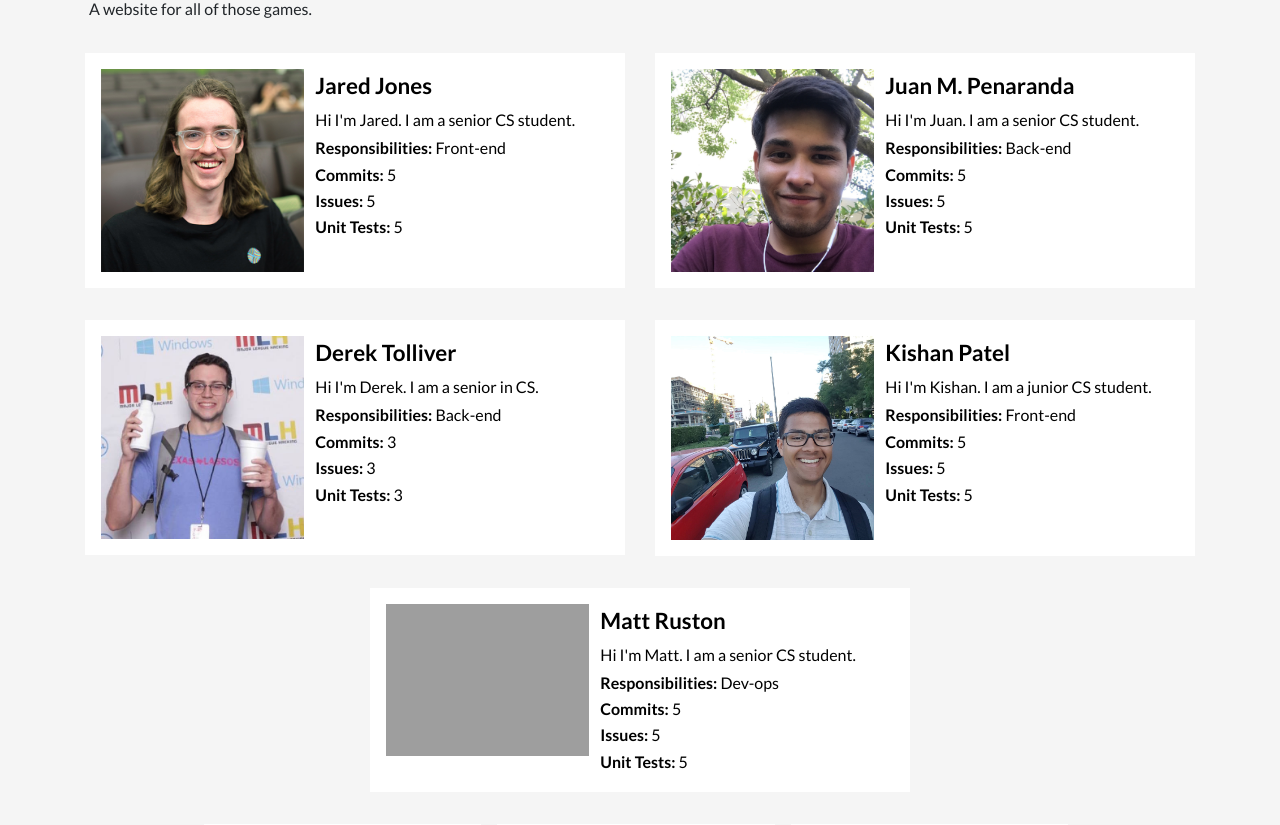
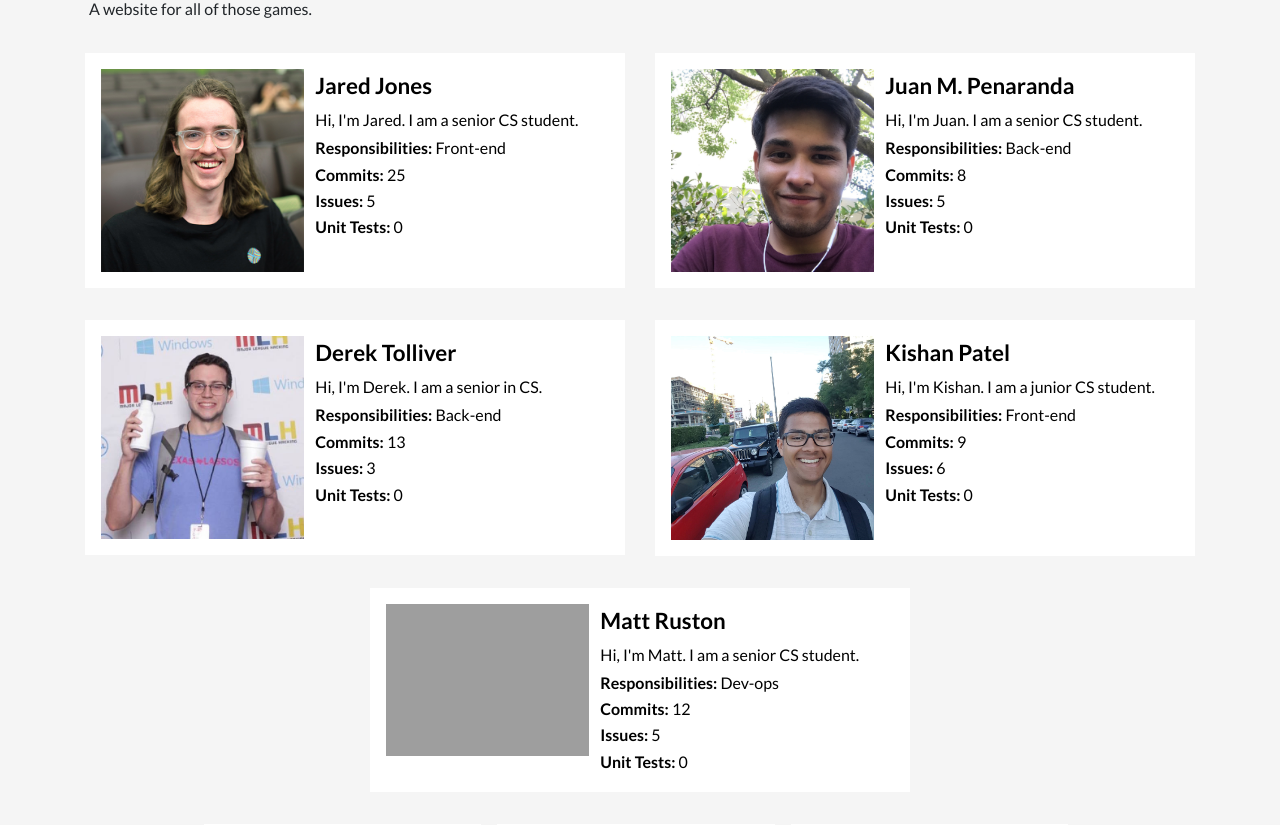
Before and after one commit to mattruston/idb, a Flask app: page /about in a window 1280 px wide. Shown: the part 355-1180 px from the top of the page. Run offline with Flask 2, Linux system fonts and the light colour scheme; some libraries are stand-ins or nearby versions; grey boxes are pictures that could not be loaded.

Commit message:
Updated contribution numbers on about page.

```diff
--- a/templates/about/index.html
+++ b/templates/about/index.html
@@ -55,7 +55,7 @@
 					<div class="about-content">
 						<div class="name">Jared Jones</div>
 						<div class="about-content-item description">
-							<div class="detail">Hi I'm Jared. I am a senior CS student.</div>
+							<div class="detail">Hi, I'm Jared. I am a senior CS student.</div>
 						</div>
 						<div class="about-content-item">
 							<div class="title">Responsibilities:</div>
@@ -63,7 +63,7 @@
 						</div>
 						<div class="about-content-item">
 							<div class="title">Commits:</div>
-							<div class="detail">5</div>
+							<div class="detail">25</div>
 						</div>
 						<div class="about-content-item">
 							<div class="title">Issues:</div>
@@ -71,7 +71,7 @@
 						</div>
 						<div class="about-content-item">
 							<div class="title">Unit Tests:</div>
-							<div class="detail">5</div>
+							<div class="detail">0</div>
 						</div>
 					</div>
 				</a>
@@ -85,7 +85,7 @@
 					<div class="about-content">
 						<div class="name">Juan M. Penaranda</div>
 						<div class="about-content-item description">
-							<div class="detail">Hi I'm Juan. I am a senior CS student.</div>
+							<div class="detail">Hi, I'm Juan. I am a senior CS student.</div>
 						</div>
 						<div class="about-content-item">
 							<div class="title">Responsibilities:</div>
@@ -93,7 +93,7 @@
 						</div>
 						<div class="about-content-item">
 							<div class="title">Commits:</div>
-							<div class="detail">5</div>
+							<div class="detail">8</div>
 						</div>
 						<div class="about-content-item">
 							<div class="title">Issues:</div>
@@ -101,7 +101,7 @@
 						</div>
 						<div class="about-content-item">
 							<div class="title">Unit Tests:</div>
-							<div class="detail">5</div>
+							<div class="detail">0</div>
 						</div>
 					</div>
 				</a>
@@ -117,7 +117,7 @@
 					<div class="about-content">
 						<div class="name">Derek Tolliver</div>
 						<div class="about-content-item description">
-							<div class="detail">Hi I'm Derek. I am a senior in CS.</div>
+							<div class="detail">Hi, I'm Derek. I am a senior in CS.</div>
 						</div>
 						<div class="about-content-item">
 							<div class="title">Responsibilities:</div>
@@ -125,7 +125,7 @@
 						</div>
 						<div class="about-content-item">
 							<div class="title">Commits:</div>
-							<div class="detail">3</div>
+							<div class="detail">13</div>
 						</div>
 						<div class="about-content-item">
 							<div class="title">Issues:</div>
@@ -133,7 +133,7 @@
 						</div>
 						<div class="about-content-item">
 							<div class="title">Unit Tests:</div>
-							<div class="detail">3</div>
+							<div class="detail">0</div>
 						</div>
 					</div>
 				</a>
@@ -147,7 +147,7 @@
 					<div class="about-content">
 						<div class="name">Kishan Patel</div>
 						<div class="about-content-item description">
-							<div class="detail">Hi I'm Kishan. I am a junior CS student.</div>
+							<div class="detail">Hi, I'm Kishan. I am a junior CS student.</div>
 						</div>
 						<div class="about-content-item">
 							<div class="title">Responsibilities:</div>
@@ -155,15 +155,15 @@
 						</div>
 						<div class="about-content-item">
 							<div class="title">Commits:</div>
-							<div class="detail">5</div>
+							<div class="detail">9</div>
 						</div>
 						<div class="about-content-item">
 							<div class="title">Issues:</div>
-							<div class="detail">5</div>
+							<div class="detail">6</div>
 						</div>
 						<div class="about-content-item">
 							<div class="title">Unit Tests:</div>
-							<div class="detail">5</div>
+							<div class="detail">0</div>
 						</div>
 					</div>
 				</a>
@@ -178,7 +178,7 @@
 					<div class="about-content">
 						<div class="name">Matt Ruston</div>
 						<div class="about-content-item description">
-							<div class="detail">Hi I'm Matt. I am a senior CS student.</div>
+							<div class="detail">Hi, I'm Matt. I am a senior CS student.</div>
 						</div>
 						<div class="about-content-item">
 							<div class="title">Responsibilities:</div>
@@ -186,7 +186,7 @@
 						</div>
 						<div class="about-content-item">
 							<div class="title">Commits:</div>
-							<div class="detail">5</div>
+							<div class="detail">12</div>
 						</div>
 						<div class="about-content-item">
 							<div class="title">Issues:</div>
@@ -194,7 +194,7 @@
 						</div>
 						<div class="about-content-item">
 							<div class="title">Unit Tests:</div>
-							<div class="detail">5</div>
+							<div class="detail">0</div>
 						</div>
 					</div>
 				</a>
```
